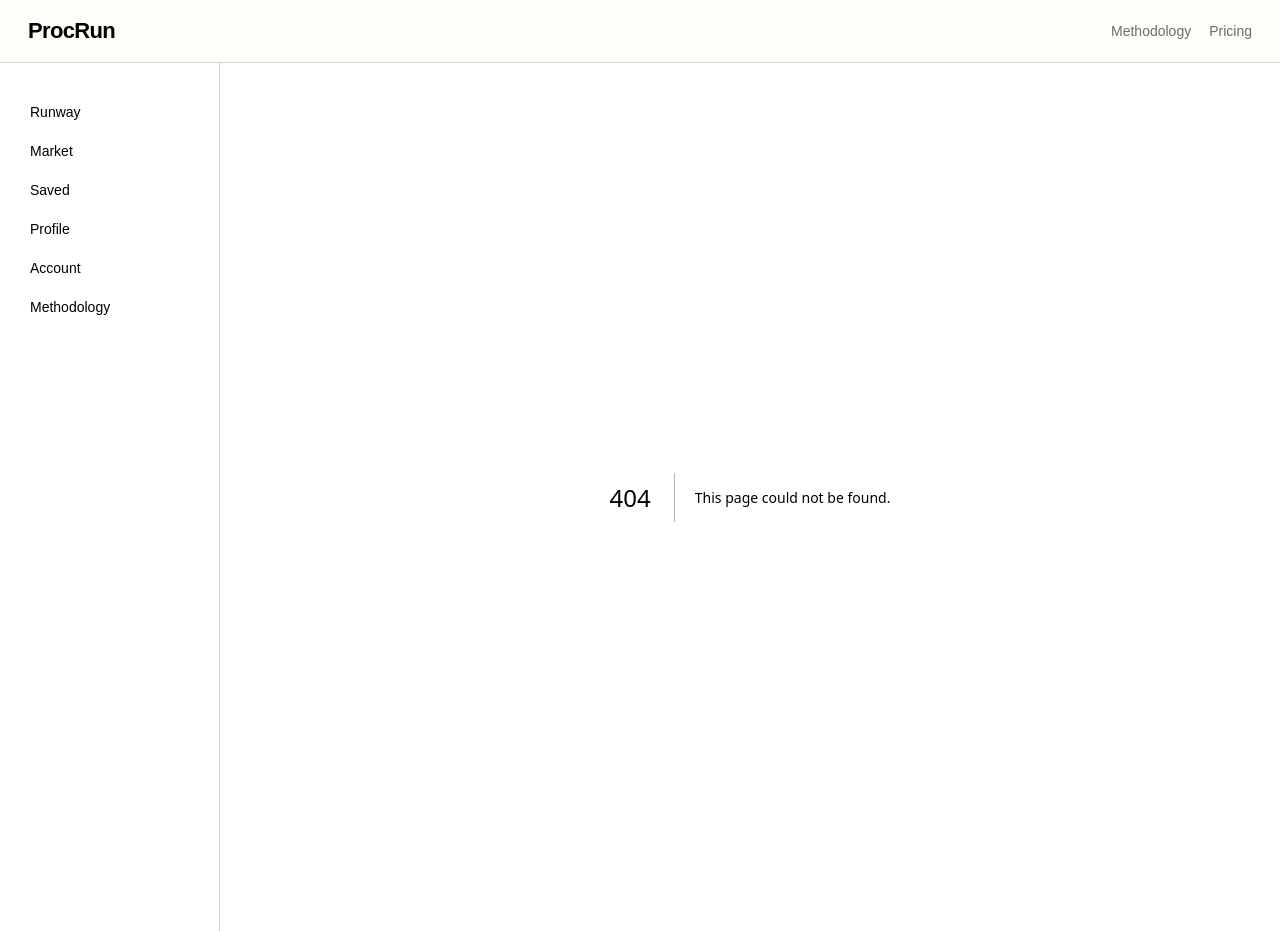
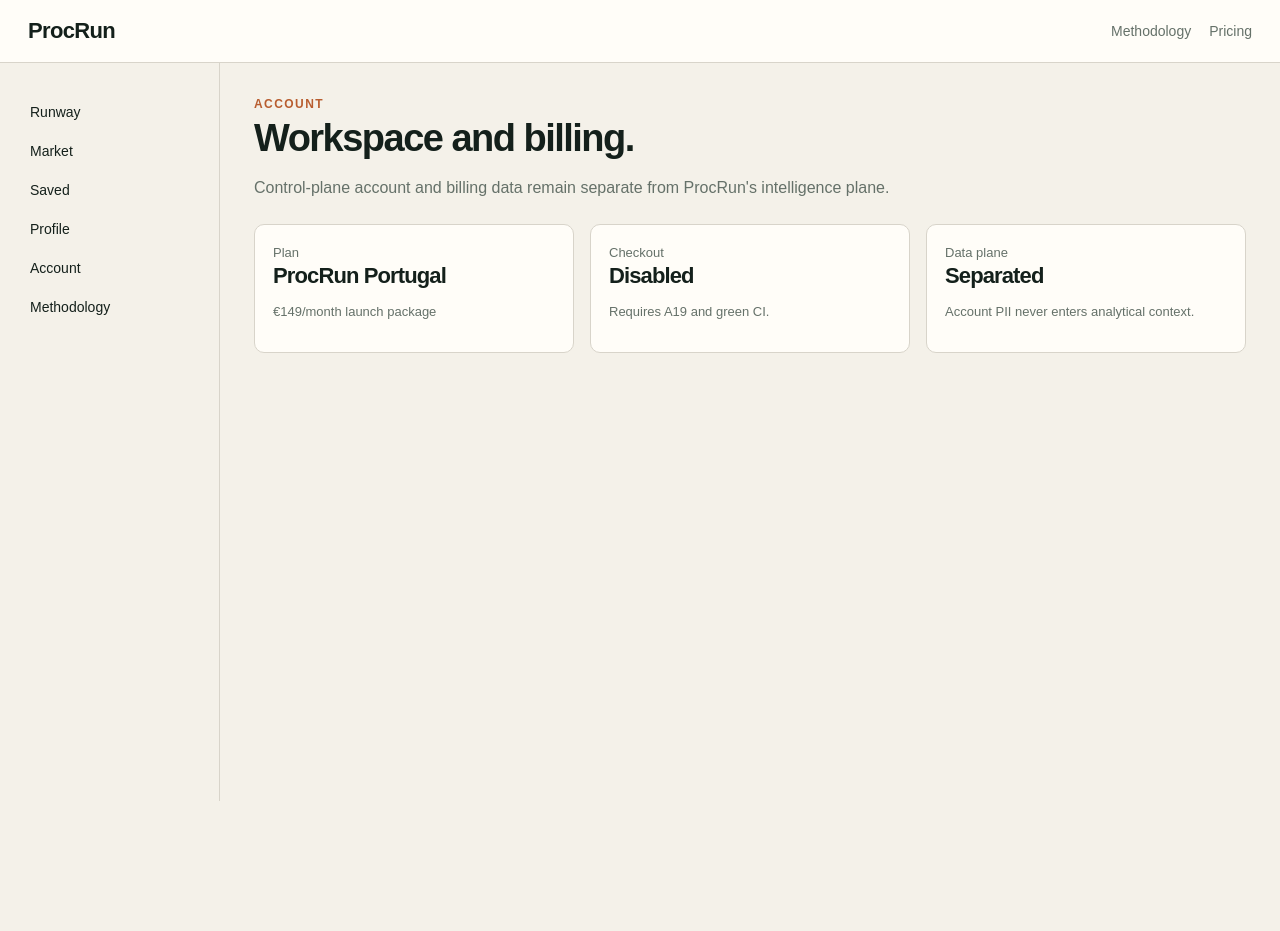
Before and after one commit to martibal/procrun, a Next.js app in the folder web/: page /app/account in a window 1280 px wide. Before the commit this address had no page. After the commit the page ends 801 px from the top, so only its background shows below. Built offline with nearby package versions, Linux system fonts and the light colour scheme.

Commit message:
Build account and billing skeleton

```diff
--- /dev/null
+++ b/web/app/app/account/page.tsx
@@ -0,0 +1,12 @@
+export default function AccountPage() {
+  return <>
+    <div className="eyebrow">Account</div>
+    <h1 className="h1">Workspace and billing.</h1>
+    <p className="lede">Control-plane account and billing data remain separate from ProcRun's intelligence plane.</p>
+    <div className="grid">
+      <div className="card"><div className="small">Plan</div><div className="kpi" style={{fontSize:22}}>ProcRun Portugal</div><p className="small">€149/month launch package</p></div>
+      <div className="card"><div className="small">Checkout</div><div className="kpi" style={{fontSize:22}}>Disabled</div><p className="small">Requires A19 and green CI.</p></div>
+      <div className="card"><div className="small">Data plane</div><div className="kpi" style={{fontSize:22}}>Separated</div><p className="small">Account PII never enters analytical context.</p></div>
+    </div>
+  </>;
+}
```
